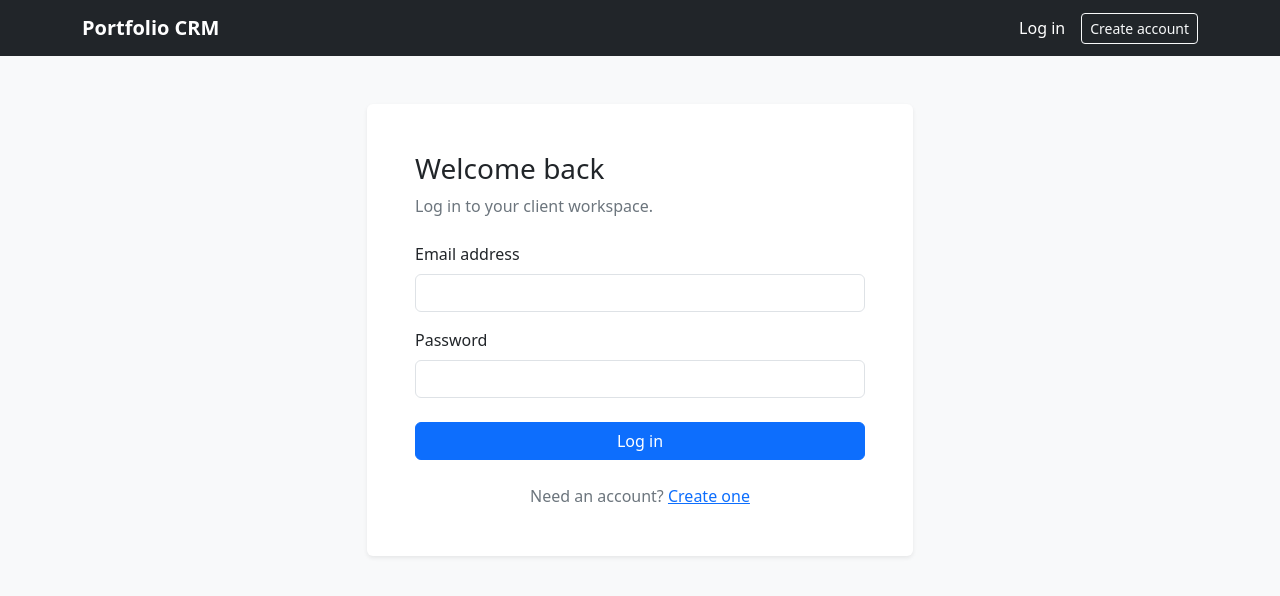
After one commit to EmanuelsWorldFZ/CRM-SYSTEM, a Flask app: page /auth/login in a window 1280 px wide. The commit adds this page. Shown: the top 596 px of the page. Run offline with Flask 3, Linux system fonts and the light colour scheme.

Commit message:
feat(auth): add login and logout

```diff
--- a/crm/__init__.py
+++ b/crm/__init__.py
@@ -4,6 +4,7 @@ from pathlib import Path
 
 import click
 from flask import Flask, redirect, url_for
+from flask_login import current_user
 
 from crm.config import Config
 from crm.extensions import csrf, db, login_manager
@@ -38,6 +39,8 @@ def create_app(test_config: dict | None = None) -> Flask:
 
     @app.get("/")
     def index():
+        if current_user.is_authenticated:
+            return redirect(url_for("auth.welcome"))
         return redirect(url_for("auth.register"))
 
     @app.cli.command("init-db")
--- a/crm/auth/forms.py
+++ b/crm/auth/forms.py
@@ -29,3 +29,16 @@ class RegistrationForm(FlaskForm):
         ],
     )
     submit = SubmitField("Create account")
+
+
+class LoginForm(FlaskForm):
+    email = StringField(
+        "Email address",
+        filters=[lambda value: value.strip().lower() if value else value],
+        validators=[DataRequired(), Email(), Length(max=254)],
+    )
+    password = PasswordField(
+        "Password",
+        validators=[DataRequired(), Length(max=128)],
+    )
+    submit = SubmitField("Log in")
--- a/crm/auth/routes.py
+++ b/crm/auth/routes.py
@@ -1,10 +1,62 @@
+from __future__ import annotations
+
+from urllib.parse import urlsplit
+
 from sqlalchemy.exc import IntegrityError
-from flask import flash, redirect, render_template, url_for
+from flask import flash, redirect, render_template, request, url_for
+from flask_login import current_user, login_required, login_user, logout_user
 
 from crm.auth import auth_blueprint
-from crm.auth.forms import RegistrationForm
+from crm.auth.forms import LoginForm, RegistrationForm
 from crm.extensions import db
 from crm.models import User
+
+
+def _safe_next_url(target: str | None) -> str | None:
+    if not target or not target.startswith("/") or target.startswith("//"):
+        return None
+
+    parsed_target = urlsplit(target)
+    if parsed_target.scheme or parsed_target.netloc or "\\" in target:
+        return None
+    return target
+
+
+@auth_blueprint.route("/login", methods=["GET", "POST"])
+def login():
+    if current_user.is_authenticated:
+        return redirect(url_for("auth.welcome"))
+
+    form = LoginForm()
+    if form.validate_on_submit():
+        user = db.session.execute(
+            db.select(User).where(User.email == form.email.data)
+        ).scalar_one_or_none()
+        if user is None or not user.check_password(form.password.data):
+            flash("Invalid email or password.", "danger")
+        else:
+            login_user(user)
+            flash("You are now logged in.", "success")
+            return redirect(
+                _safe_next_url(request.args.get("next"))
+                or url_for("auth.welcome")
+            )
+
+    return render_template("auth/login.html", form=form)
+
+
+@auth_blueprint.get("/welcome")
+@login_required
+def welcome():
+    return render_template("auth/welcome.html")
+
+
+@auth_blueprint.post("/logout")
+@login_required
+def logout():
+    logout_user()
+    flash("You have been logged out.", "success")
+    return redirect(url_for("auth.login"))
 
 
 @auth_blueprint.route("/register", methods=["GET", "POST"])
--- /dev/null
+++ b/crm/templates/auth/login.html
@@ -0,0 +1,35 @@
+{% extends "base.html" %}
+{% block title %}Log in | Portfolio CRM{% endblock %}
+{% block content %}
+<div class="row justify-content-center">
+  <div class="col-md-8 col-lg-6">
+    <section class="card border-0 shadow-sm">
+      <div class="card-body p-4 p-md-5">
+        <h1 class="h3 mb-2">Welcome back</h1>
+        <p class="text-secondary mb-4">Log in to your client workspace.</p>
+        <form method="post" novalidate>
+          {{ form.hidden_tag() }}
+          <div class="mb-3">
+            {{ form.email.label(class="form-label") }}
+            {{ form.email(class="form-control" ~ (" is-invalid" if form.email.errors else ""), autocomplete="email") }}
+            {% for error in form.email.errors %}
+              <div class="invalid-feedback">{{ error }}</div>
+            {% endfor %}
+          </div>
+          <div class="mb-4">
+            {{ form.password.label(class="form-label") }}
+            {{ form.password(class="form-control" ~ (" is-invalid" if form.password.errors else ""), autocomplete="current-password") }}
+            {% for error in form.password.errors %}
+              <div class="invalid-feedback">{{ error }}</div>
+            {% endfor %}
+          </div>
+          {{ form.submit(class="btn btn-primary w-100") }}
+        </form>
+        <p class="text-center text-secondary mt-4 mb-0">
+          Need an account? <a href="{{ url_for('auth.register') }}">Create one</a>
+        </p>
+      </div>
+    </section>
+  </div>
+</div>
+{% endblock %}
--- a/crm/templates/auth/register.html
+++ b/crm/templates/auth/register.html
@@ -49,6 +49,9 @@
           </div>
           {{ form.submit(class="btn btn-primary w-100") }}
         </form>
+        <p class="text-center text-secondary mt-4 mb-0">
+          Already have an account? <a href="{{ url_for('auth.login') }}">Log in</a>
+        </p>
       </div>
     </section>
   </div>
--- a/crm/templates/auth/registration_success.html
+++ b/crm/templates/auth/registration_success.html
@@ -6,9 +6,8 @@
     <section class="card border-0 shadow-sm">
       <div class="card-body p-4 p-md-5 text-center">
         <h1 class="h3 mb-3">Account created</h1>
-        <p class="text-secondary mb-0">
-          Your account is ready. Login will be available in the next feature.
-        </p>
+        <p class="text-secondary mb-0">Your account is ready.</p>
+        <a class="btn btn-primary mt-4" href="{{ url_for('auth.login') }}">Log in</a>
       </div>
     </section>
   </div>
--- a/crm/templates/base.html
+++ b/crm/templates/base.html
@@ -13,6 +13,21 @@
     <nav class="navbar navbar-expand-lg navbar-dark bg-dark">
       <div class="container">
         <a class="navbar-brand fw-semibold" href="{{ url_for('index') }}">Portfolio CRM</a>
+        <div class="d-flex align-items-center gap-3">
+          {% if current_user.is_authenticated %}
+            <span class="navbar-text text-white">
+              {{ current_user.first_name }} {{ current_user.last_name }}
+            </span>
+            <form method="post" action="{{ url_for('auth.logout') }}">
+              <input type="hidden" name="csrf_token" value="{{ csrf_token() }}">
+              <button class="btn btn-outline-light btn-sm" type="submit">Log out</button>
+            </form>
+          {% else %}
+            <a class="nav-link text-white" href="{{ url_for('auth.login') }}">Log in</a>
+            <a class="btn btn-outline-light btn-sm"
+               href="{{ url_for('auth.register') }}">Create account</a>
+          {% endif %}
+        </div>
       </div>
     </nav>
     <main class="container py-5">
```
Also changed, not shown: crm/templates/auth/welcome.html (added, +16 -0 lines), tests/test_auth.py (+81 -0 lines), README.md.
